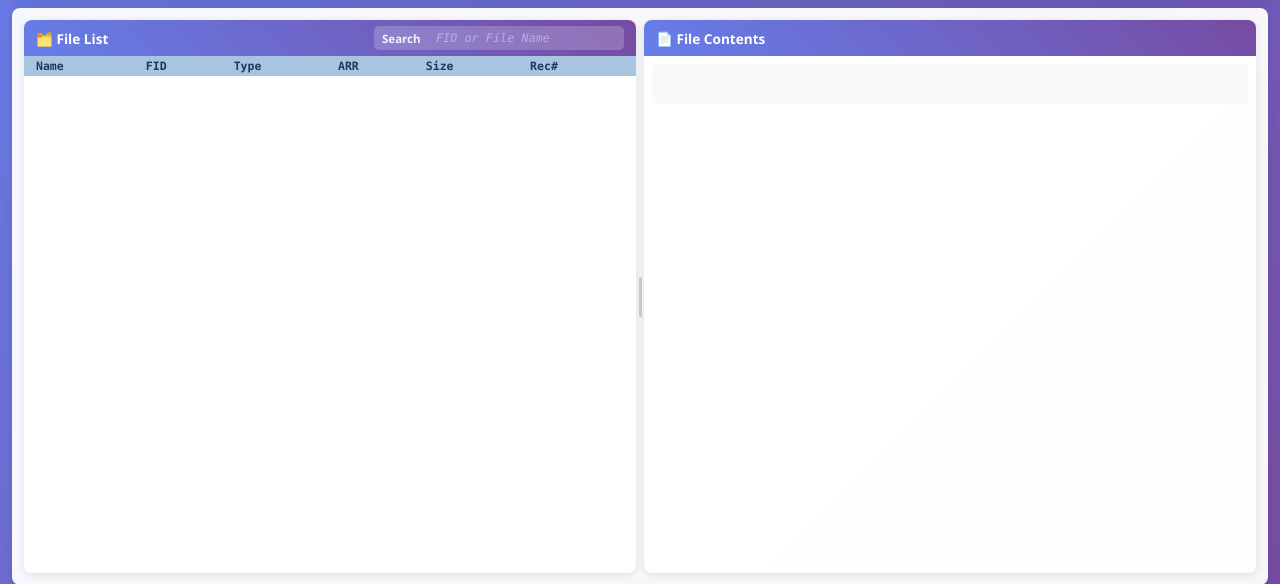
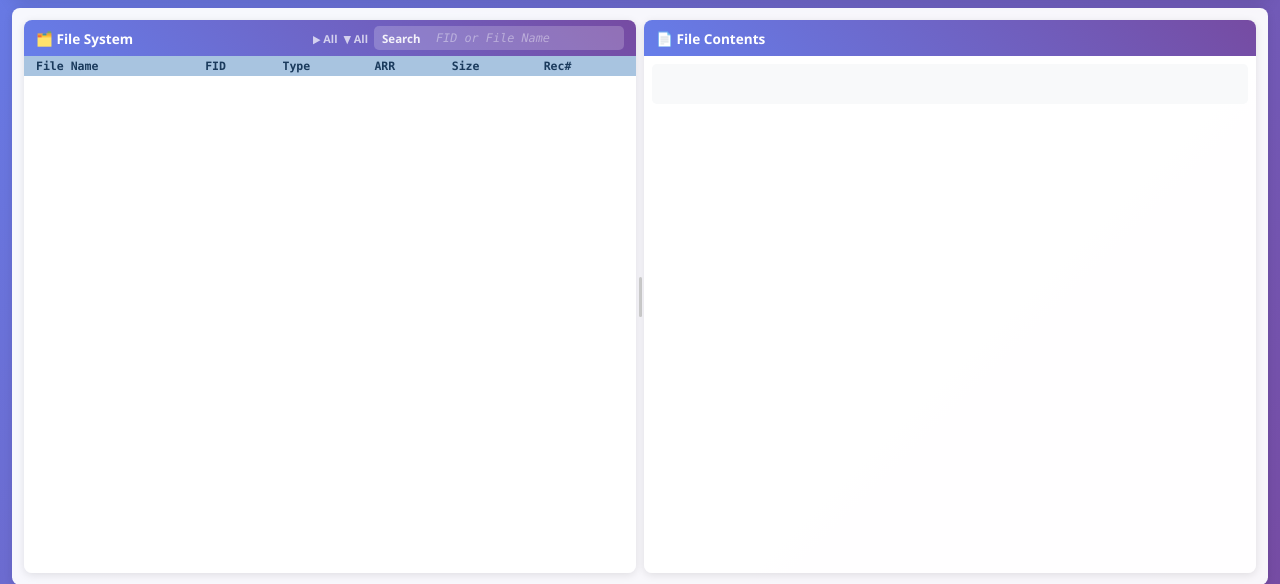
Before and after one commit to joostone-ahn/sim-reader, a Flask app: page / in a window 1280 px wide. Shown: the part 185-769 px from the top of the page. Run offline with Flask 3, Linux system fonts and the light colour scheme; lists and menus that the app fills with data are empty.

Commit message:
feat: Single Name column with tree view, collapse/expand all, File System rename

```diff
--- a/src/templates/index.html
+++ b/src/templates/index.html
@@ -118,8 +118,10 @@ body{font-family:'Segoe UI',Tahoma,Geneva,Verdana,sans-serif;background:linear-g
         <div id="panelContainer" style="display:flex;flex:1;min-height:0">
             <div id="leftPanel" class="card" style="flex:5;display:flex;flex-direction:column;min-width:200px">
                 <div class="panel-title" style="min-height:36px;padding:6px 12px">
-                    <span>🗂️ File List</span>
+                    <span>🗂️ File System</span>
                     <div style="margin-left:auto;display:flex;align-items:center;gap:6px">
+                        <span onclick="collapseAll()" style="cursor:pointer;font-size:0.68rem;color:rgba(255,255,255,0.7);white-space:nowrap" title="Collapse all">▶ All</span>
+                        <span onclick="expandAll()" style="cursor:pointer;font-size:0.68rem;color:rgba(255,255,255,0.7);white-space:nowrap" title="Expand all">▼ All</span>
                         <div style="display:flex;align-items:center;gap:6px;background:rgba(255,255,255,0.2);border-radius:5px;padding:2px 8px;height:24px;width:250px">
                             <span style="font-size:0.72rem;font-weight:600;color:rgba(255,255,255,0.9);white-space:nowrap;min-width:48px">Search</span>
                             <input type="text" id="fileFilter" oninput="applyFilter()" placeholder="FID or File Name" style="border:none;background:transparent;color:white;font-size:0.74rem;font-family:'Menlo','Consolas','DejaVu Sans Mono','Courier New',monospace;flex:1;min-width:0;outline:none" class="search-ph">
@@ -129,7 +131,7 @@ body{font-family:'Segoe UI',Tahoma,Geneva,Verdana,sans-serif;background:linear-g
                 </div>
                 <div id="fileListScroll" style="flex:1;overflow:auto" tabindex="0">
                     <table class="file-table" style="table-layout:auto"><thead><tr>
-                        <th>Name</th>
+                        <th>File Name</th>
                         <th>FID</th><th>Type</th><th>ARR</th><th>Size</th><th>Rec#</th>
                     </tr></thead><tbody id="fileListBody"></tbody></table>
                 </div>
@@ -584,7 +586,8 @@ function renderFileList(){
         // Build Name cell with collapse icon and indentation
         var name=cols;
         var depth=(fd.path||[]).length;
-        var indent=Math.max(0,depth-2)*16;
+        var dfLevel=ft==='DF'?Math.max(0,depth-2):Math.max(0,depth-3);
+        var indent=dfLevel*16;
         var nameHtml;
         if(ft==='DF'){
             var collapsed=!!_collapsedDFs[path];
@@ -619,6 +622,17 @@ function toggleDF(e,el){
     e.stopPropagation();
     var path=el.getAttribute('data-path');
     _collapsedDFs[path]=!_collapsedDFs[path];
+    renderFileList();
+}
+function collapseAll(){
+    for(var i=0;i<sortedEntries.length;i++){
+        var fd=sortedEntries[i][1];
+        if(getFt(fd)==='DF')_collapsedDFs[sortedEntries[i][0]]=true;
+    }
+    renderFileList();
+}
+function expandAll(){
+    _collapsedDFs={};
     renderFileList();
 }
 
```
